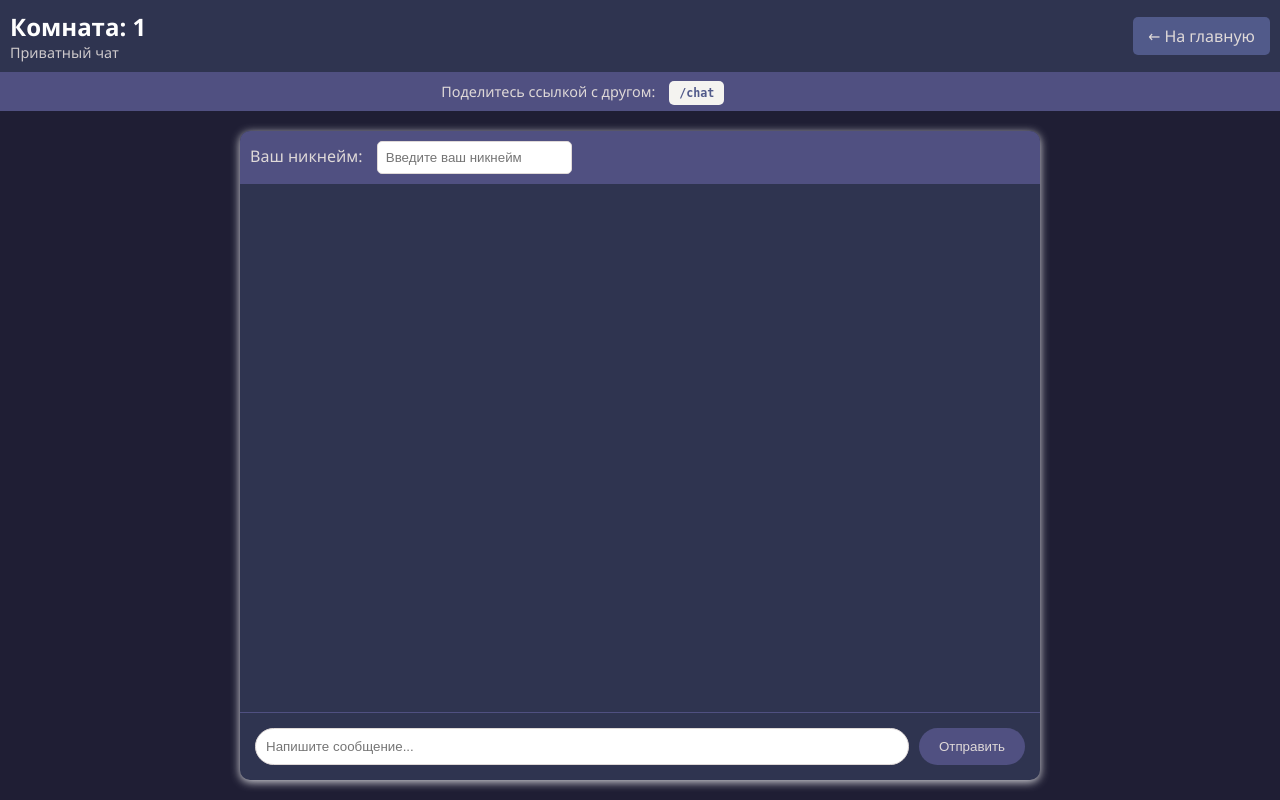
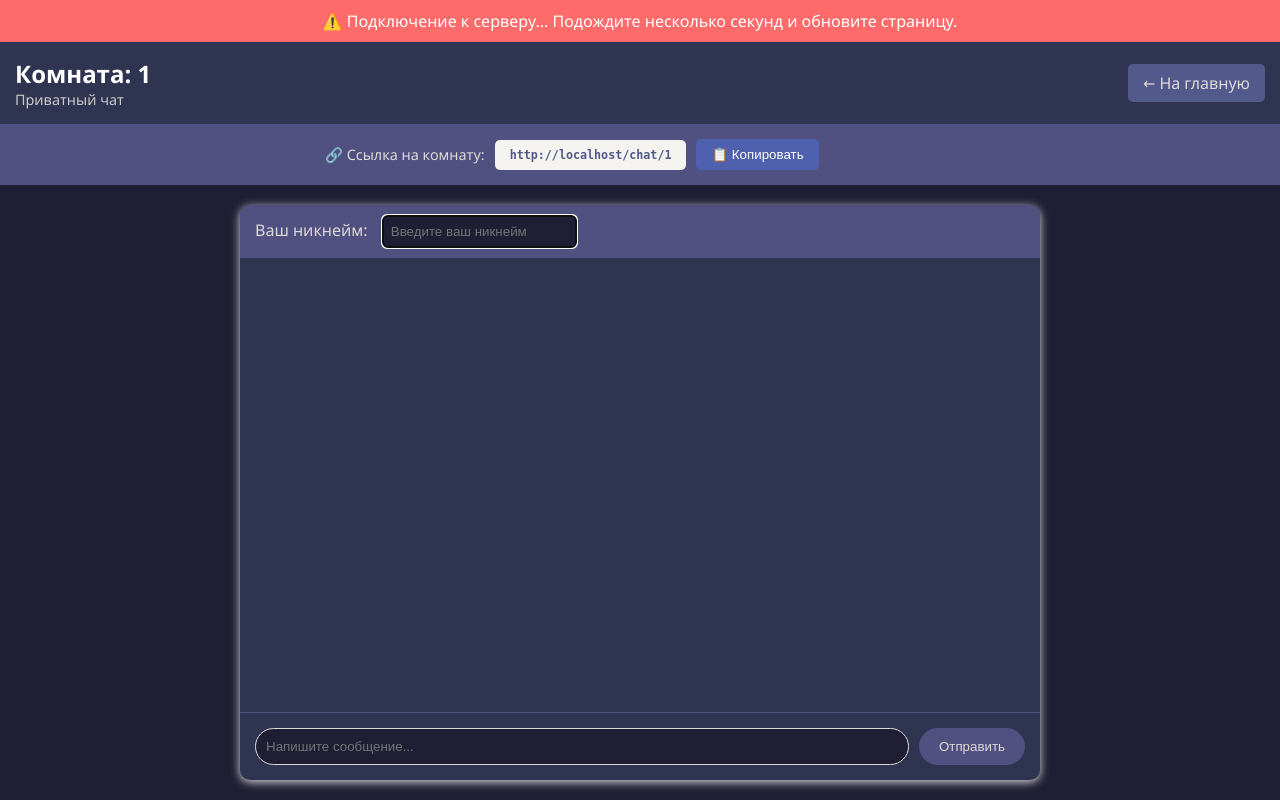
Before and after one commit to hludinaanna-arch/ShadeLizard, a Flask app: page /chat/1 in a window 1280 px wide. Run offline with Flask 3, Linux system fonts and the light colour scheme; some libraries are stand-ins or nearby versions.

Commit message:
Update chat_room.html

```diff
--- a/templates/chat_room.html
+++ b/templates/chat_room.html
@@ -17,7 +17,7 @@
         .header {
             background: #2f3450;
             color: #DFD9D8;
-            padding: 10px;
+            padding: 15px;
             display: flex;
             justify-content: space-between;
             align-items: center;
@@ -35,23 +35,53 @@
         }
 
         .share-link {
-            padding: 10px;
+            padding: 15px;
             background: #505081;
             text-align: center;
             font-size: 0.9em;
-            cursor: pointer;
-            user-select: none;
-            transition: background 0.3s;
             color: #DFD9D8;
+            display: flex;
+            justify-content: center;
+            align-items: center;
+            gap: 10px;
+            flex-wrap: wrap;
         }
 
         .share-link code {
             background: #f4f3f0;
-            padding: 5px 10px;
+            padding: 8px 15px;
             border-radius: 5px;
-            margin-left: 10px;
             color: #515a8a;
             font-weight: bold;
+            word-break: break-all;
+        }
+
+        .share-link button {
+            padding: 8px 15px;
+            background: #4E60AE;
+            color: white;
+            border: none;
+            border-radius: 5px;
+            cursor: pointer;
+        }
+
+        .share-link button:hover {
+            background: #3d4d8a;
+        }
+
+        #copyStatus {
+            color: #4CAF50;
+            font-weight: bold;
+            opacity: 0;
+            transition: opacity 0.3s;
+        }
+
+        .connection-status {
+            padding: 10px;
+            background: #ff6b6b;
+            color: white;
+            text-align: center;
+            display: none;
         }
 
         .chat-container {
@@ -87,18 +117,15 @@
         .message.incoming {
             background: #505081;
             align-self: flex-start;
-            color: #DFD9D8;
         }
 
         .message.outgoing {
             background: #4E60AE;
-            color: #DFD9D8;
             align-self: flex-end;
         }
 
         .message.system {
-            background:#3d4368d9 ;
-            color: #DFD9D8;
+            background: #3d4368d9;
             align-self: center;
             font-style: italic;
             font-size: 0.9em;
@@ -108,7 +135,6 @@
             font-size: 0.8em;
             opacity: 0.7;
             margin-bottom: 3px;
-            color: #DFD9D8;
         }
 
         .input-area {
@@ -124,6 +150,8 @@
             border: 1px solid #DFD9D8;
             border-radius: 20px;
             outline: none;
+            background: #1f1e34;
+            color: #DFD9D8;
         }
 
         .input-area button {
@@ -138,7 +166,7 @@
         .input-area button:hover { background: #3d4368d9; }
 
         .username-input {
-            padding: 10px;
+            padding: 10px 15px;
             background: #505081;
             text-align: left;
             color: #DFD9D8;
@@ -149,22 +177,17 @@
             border: 1px solid #DFD9D8;
             border-radius: 5px;
             margin-left: 10px;
-        }
-
-        #copyStatus {
-            margin-left: 10px;
-            color: #2f3450;
-            font-weight: bold;
-            opacity: 0;
-            transition: opacity 0.3s;
+            background: #1f1e34;
+            color: #DFD9D8;
         }
     </style>
 </head>
 <body>
+    <div id="connectionStatus" class="connection-status">
+        ⚠️ Подключение к серверу... Подождите несколько секунд и обновите страницу.
+    </div>
+
     <div class="header">
-        <div id="connectionStatus" style="padding: 10px; background: #ff6b6b; color: white; text-align: center; display: none;">
-    ️ Подключение к серверу... Подождите несколько секунд и обновите страницу.
-</div>
         <div>
             <h1 id="roomTitle">Комната: {{ room_name }}</h1>
             <div class="room-info">Приватный чат</div>
@@ -172,9 +195,11 @@
         <a href="/" class="back-btn">← На главную</a>
     </div>
 
-    <div class="share-link" onclick="copyLink()" title="Нажмите, чтобы скопировать">
-         Поделитесь ссылкой с другом: <code id="roomLink">/chat</code>
-        <span id="copyStatus"> Скопировано</span>
+    <div class="share-link">
+        <span>🔗 Ссылка на комнату:</span>
+        <code id="roomLink">Загрузка...</code>
+        <button onclick="copyLink()">📋 Копировать</button>
+        <span id="copyStatus">✅ Скопировано!</span>
     </div>
 
     <div class="chat-container">
@@ -193,6 +218,10 @@
 
     <script src="https://cdnjs.cloudflare.com/ajax/libs/socket.io/4.0.1/socket.io.js"></script>
     <script>
+        // ✅ ВАЖНО: Получаем название комнаты из Flask
+        const roomName = '{{ room_name }}';
+
+        // ✅ Получаем элементы страницы
         const socket = io({
             reconnection: true,
             reconnectionDelay: 1000,
@@ -200,25 +229,29 @@
             timeout: 20000
         });
 
+        const messagesDiv = document.getElementById('messages');
+        const messageInput = document.getElementById('messageInput');
+        const usernameInput = document.getElementById('username');
+
+        // ✅ Генерируем правильную ссылку на комнату
+        const roomLink = window.location.origin + '/chat/' + roomName;
+        document.getElementById('roomLink').textContent = roomLink;
+
+        // ✅ Функция сохранения комнаты в историю
         function saveRoomToHistory(name, title) {
             let rooms = [];
             try {
                 rooms = JSON.parse(localStorage.getItem('my_rooms') || '[]');
             } catch(e) {}
 
-    // Находим существующую комнату или создаём новую
             let room = rooms.find(r => r.name === name);
 
             if (room) {
-        // Обновляем название, если изменилось
                 room.title = title;
-
-        // Добавляем никнейм в список участников (если его там ещё нет)
                 if (username && !room.participants.includes(username)) {
                     room.participants.push(username);
                 }
             } else {
-        // Создаём новую запись
                 room = {
                     name: name,
                     title: title,
@@ -228,7 +261,6 @@
                 rooms.unshift(room);
             }
 
-    // Оставляем только последние 20 комнат
             rooms = rooms.slice(0, 20);
             localStorage.setItem('my_rooms', JSON.stringify(rooms));
         }
@@ -242,39 +274,34 @@
                 username = savedUsername;
                 usernameInput.value = savedUsername;
                 socket.emit('join', { username: username, room: roomName, is_reconnect: true });
-        messageInput.focus(); // ← сразу пишем сообщение
+                saveRoomToHistory(roomName, 'Комната ' + roomName);
+                messageInput.focus();
             } else {
-        usernameInput.focus(); // ← сначала вводим ник
+                usernameInput.focus();
             }
         });
 
-usernameInput.addEventListener('change', function() {
-    username = this.value;
-    if (username) {
-        localStorage.setItem('chat_username_' + roomName, username);
-        socket.emit('join', { username: username, room: roomName, is_reconnect: false });
-        messageInput.focus(); // ← после ввода ника сразу пишем сообщение
+        // ✅ Когда пользователь вводит никнейм
         usernameInput.addEventListener('change', function() {
             username = this.value;
             if (username) {
                 localStorage.setItem('chat_username_' + roomName, username);
 
-        // Проверяем, подключен ли сокет
                 if (socket.connected) {
                     socket.emit('join', { username: username, room: roomName, is_reconnect: false });
+                    saveRoomToHistory(roomName, 'Комната ' + roomName);
                 } else {
-            // Ждём подключения
                     socket.on('connect', function() {
                         socket.emit('join', { username: username, room: roomName, is_reconnect: false });
+                        saveRoomToHistory(roomName, 'Комната ' + roomName);
                     });
                 }
 
                 messageInput.focus();
             }
         });
-    }
-});
 
+        // ✅ Получение сообщений
         socket.on('message', function(data) {
             const messageDiv = document.createElement('div');
 
@@ -293,37 +320,26 @@
             messagesDiv.scrollTop = messagesDiv.scrollHeight;
         });
 
+        // ✅ Отправка сообщения
         function sendMessage() {
             const message = messageInput.value;
             if (message && username) {
                 socket.emit('message', { username: username, message: message, room: roomName });
                 messageInput.value = '';
-        messageInput.focus(); // ← после отправки фокус остаётся на поле
+                messageInput.focus();
             }
         }
 
+        // ✅ Отправка по Enter
         messageInput.addEventListener('keypress', function(e) {
             if (e.key === 'Enter') {
                 sendMessage();
             }
         });
 
+        // ✅ Копирование ссылки
         function copyLink() {
-    const link = document.getElementById('roomLink').innerText;
-    navigator.clipboard.writeText(link).then(function() {
-        const status = document.getElementById('copyStatus');
-        status.style.opacity = '1';
-        setTimeout(function() {
-            status.style.opacity = '0';
-        }, 2000);
-    }).catch(function() {
-        const textArea = document.createElement('textarea');
-        textArea.value = link;
-        document.body.appendChild(textArea);
-        textArea.select();
-        document.execCommand('copy');
-        document.body.removeChild(textArea);
-
+            navigator.clipboard.writeText(roomLink).then(function() {
                 const status = document.getElementById('copyStatus');
                 status.style.opacity = '1';
                 setTimeout(function() {
@@ -332,11 +348,7 @@
             });
         }
 
-window.addEventListener('beforeunload', function() {
-    if (username) {
-        socket.emit('leave', { username: username, room: roomName });
-    }
-});
+        // ✅ Индикатор подключения
         socket.on('connect', function() {
             document.getElementById('connectionStatus').style.display = 'none';
         });
@@ -349,6 +361,13 @@
             console.log('Ошибка подключения:', error);
             document.getElementById('connectionStatus').style.display = 'block';
         });
+
+        // ✅ Уведомление о выходе
+        window.addEventListener('beforeunload', function() {
+            if (username) {
+                socket.emit('leave', { username: username, room: roomName });
+            }
+        });
     </script>
 </body>
 </html>
```
Lines whose indentation alone changed are shown as unchanged.
